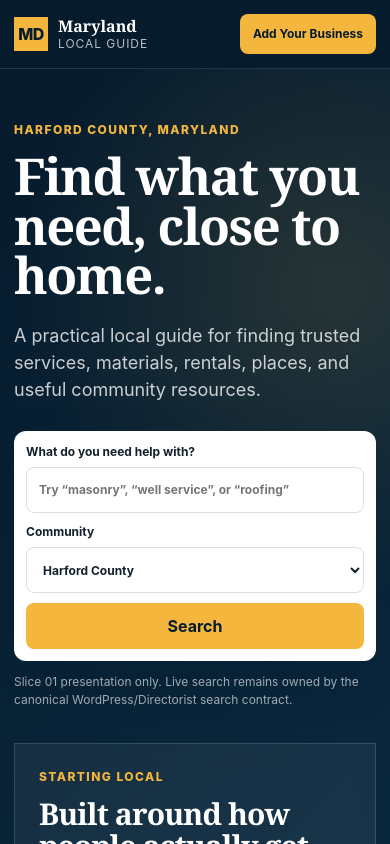
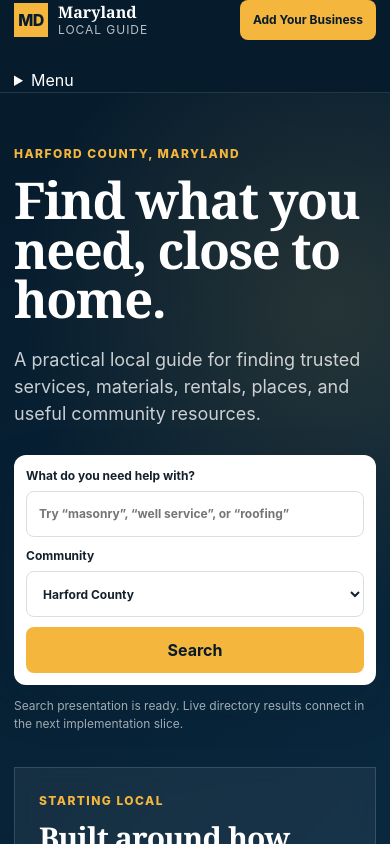
Before and after one commit to justinwallis/maryland-local-guide, a Next.js app: page / in a window 390 px wide. Shown: the top 844 px of the page. Built offline with nearby package versions, Linux system fonts and the light colour scheme.

Commit message:
feat: add mobile navigation and polish preview copy

```diff
--- a/app/page.tsx
+++ b/app/page.tsx
@@ -53,6 +53,17 @@ export default function Home() {
           <a className="button button-gold nav-cta" href="#business">
             Add Your Business
           </a>
+
+          <details className="mobile-menu">
+            <summary aria-label="Open navigation">Menu</summary>
+            <nav aria-label="Mobile navigation">
+              <a href="#services">Find Services</a>
+              <a href="#places">Browse Places</a>
+              <a href="#communities">Explore Maryland</a>
+              <a href="#resources">Resources</a>
+              <a href="#business">Add Your Business</a>
+            </nav>
+          </details>
         </div>
       </header>
 
@@ -89,8 +100,8 @@ export default function Home() {
             </form>
 
             <p className="search-note">
-              Slice 01 presentation only. Live search remains owned by the
-              canonical WordPress/Directorist search contract.
+              Search presentation is ready. Live directory results connect in
+              the next implementation slice.
             </p>
           </div>
 
```
